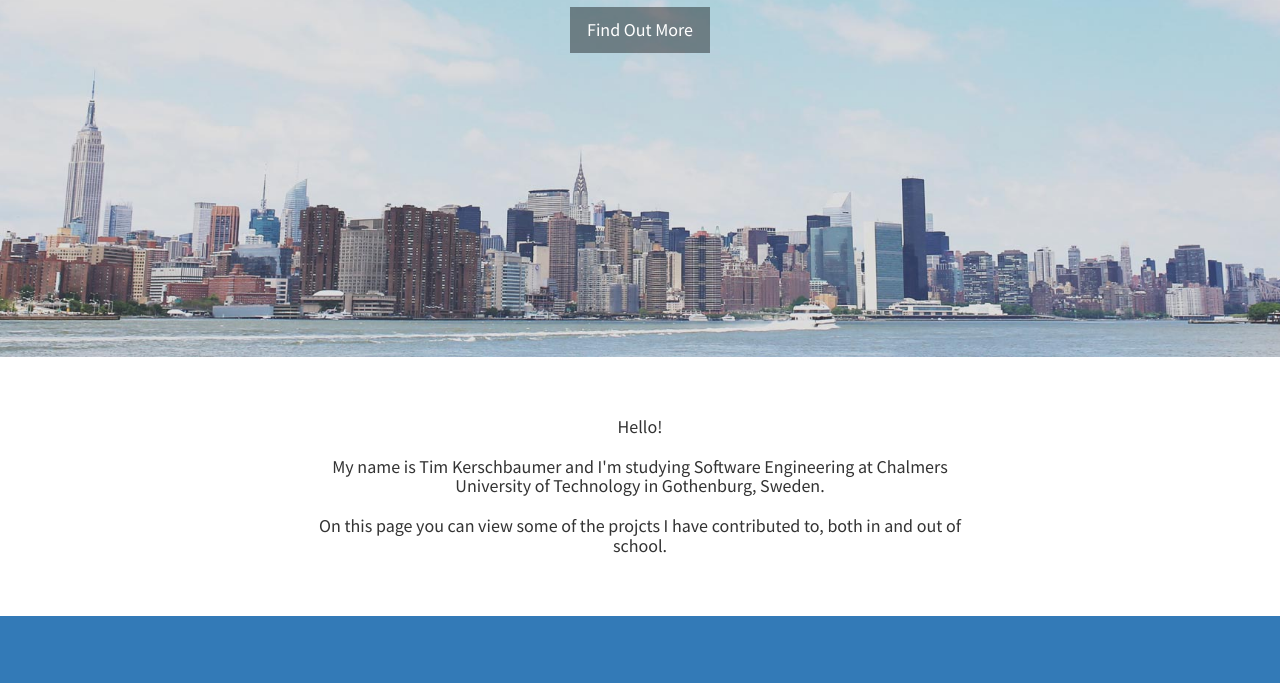
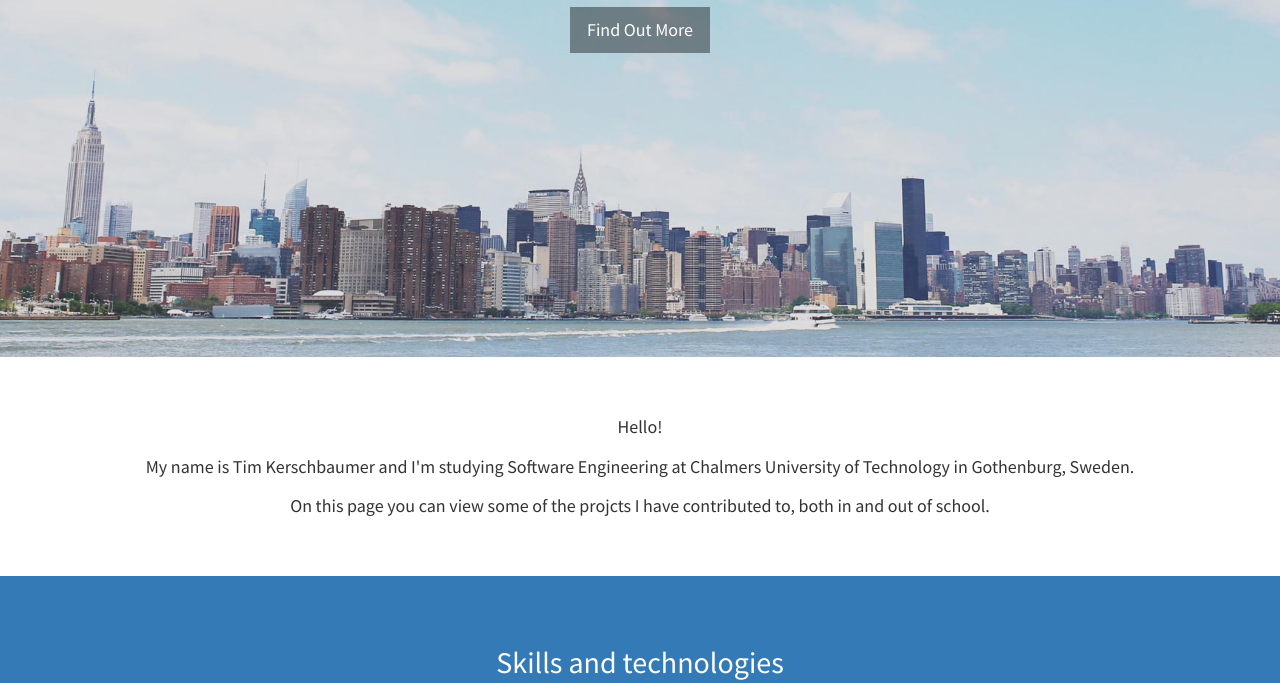
Before and after one commit to timkersch/timkersch.github.io, a plain HTML site: page index.html in a window 1280 px wide. Shown: the part 443-1126 px from the top of the page. Drawn offline with Linux system fonts and the light colour scheme.

Commit message:
Test margin

```diff
--- a/css/overrided.css
+++ b/css/overrided.css
@@ -19,10 +19,6 @@ i{
     color: #FFFFFF;
 }
 
-.col-lg-12 h4{
-    margin-left: 20%;
-    margin-right: 20%;
-}
 
 .list-inline i:hover{
     color: #000000;
```
